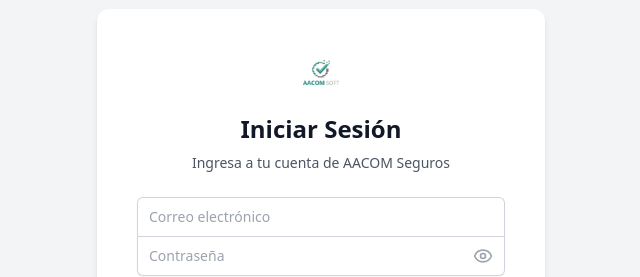
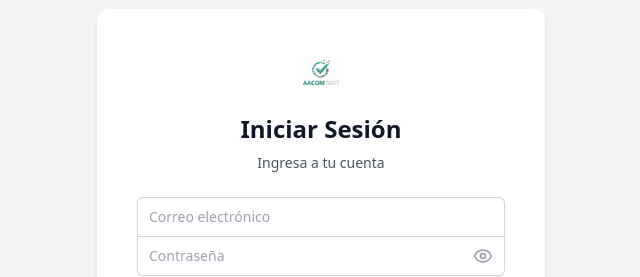
Before and after one commit to ahumadaenrique/AACOM, a Next.js app: page /login in a window 1280 px wide. Shown: the part 148-425 px from the top of the page, without its empty margins (319-959 px from the left). Built offline with nearby package versions, Linux system fonts and the light colour scheme; no server answers; the database is empty.

Commit message:
design: simplify login text to 'Ingresa a tu cuenta' for clean white labeling

```diff
--- a/src/app/login/LoginClient.tsx
+++ b/src/app/login/LoginClient.tsx
@@ -44,7 +44,7 @@
                         Iniciar Sesión
                     </h2>
                     <p className="mt-2 text-sm text-gray-600">
-                        Ingresa a tu cuenta de {agencyName}
+                        Ingresa a tu cuenta
                     </p>
                 </div>
                 <form className="mt-8 space-y-6" onSubmit={handleSubmit}>
```
